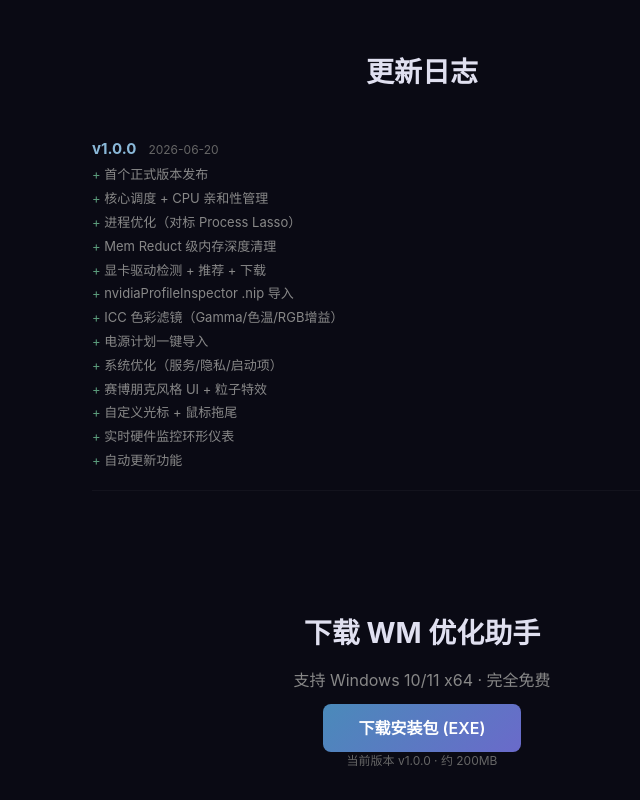
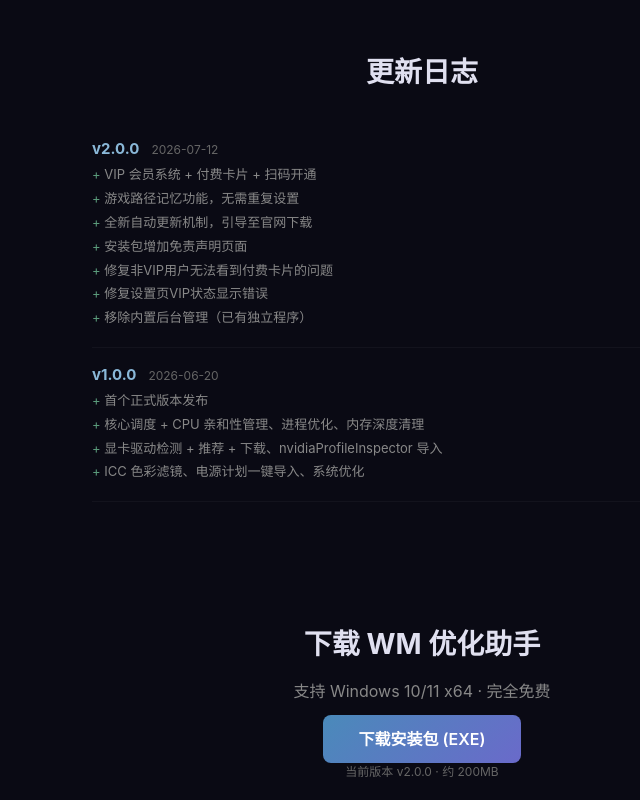
Before and after one commit to Oyrs-666/wm-optimizer, a plain HTML site: page index.html in a window 1280 px wide. Shown: the part 1300-2100 px from the top of the page, without its empty margins (218-858 px from the left). Drawn offline with Linux system fonts and the light colour scheme.

Commit message:
v2.0.0 官网更新：版本号、更新日志、下载链接

```diff
--- a/index.html
+++ b/index.html
@@ -71,7 +71,7 @@
 </nav>
 
 <section class="hero">
-  <div class="hero-tag">v1.0.0 · Windows 10/11</div>
+  <div class="hero-tag">v2.0.0 · Windows 10/11</div>
   <h1>WM 优化助手</h1>
   <p>一站式 Windows 性能调优工具。CPU 核心调度、进程优化、内存清理、显卡驱动管理、ICC 色彩滤镜——专为电竞玩家打造</p>
   <div class="hero-ad">用心调试专业优化 · 以性能表达用数据说话<br><span>—— 浩博电竞优化团队</span></div>
@@ -126,21 +126,24 @@
 <section class="changelog" id="changelog">
   <h2>更新日志</h2>
   	  <div class="cl-item">
+	    <span class="cl-version">v2.0.0</span><span class="cl-date">2026-07-12</span>
+	    <ul class="cl-changes">
+	      <li>VIP 会员系统 + 付费卡片 + 扫码开通</li>
+	      <li>游戏路径记忆功能，无需重复设置</li>
+	      <li>全新自动更新机制，引导至官网下载</li>
+	      <li>安装包增加免责声明页面</li>
+	      <li>修复非VIP用户无法看到付费卡片的问题</li>
+	      <li>修复设置页VIP状态显示错误</li>
+	      <li>移除内置后台管理（已有独立程序）</li>
+	    </ul>
+	  </div>
+	  <div class="cl-item">
 	    <span class="cl-version">v1.0.0</span><span class="cl-date">2026-06-20</span>
 	    <ul class="cl-changes">
 	      <li>首个正式版本发布</li>
-      <li>核心调度 + CPU 亲和性管理</li>
-      <li>进程优化（对标 Process Lasso）</li>
-      <li>Mem Reduct 级内存深度清理</li>
-      <li>显卡驱动检测 + 推荐 + 下载</li>
-      <li>nvidiaProfileInspector .nip 导入</li>
-      <li>ICC 色彩滤镜（Gamma/色温/RGB增益）</li>
-      <li>电源计划一键导入</li>
-      <li>系统优化（服务/隐私/启动项）</li>
-      <li>赛博朋克风格 UI + 粒子特效</li>
-      <li>自定义光标 + 鼠标拖尾</li>
-      <li>实时硬件监控环形仪表</li>
-      <li>自动更新功能</li>
+	      <li>核心调度 + CPU 亲和性管理、进程优化、内存深度清理</li>
+	      <li>显卡驱动检测 + 推荐 + 下载、nvidiaProfileInspector 导入</li>
+	      <li>ICC 色彩滤镜、电源计划一键导入、系统优化</li>
 	    </ul>
 	  </div>
 </section>
@@ -148,8 +151,8 @@
 <section id="download" style="text-align:center;padding:40px 20px 80px">
   <h2 style="font-size:28px;font-weight:700;color:#e0e0f0;margin-bottom:16px">下载 WM 优化助手</h2>
   <p style="color:#888;margin-bottom:24px">支持 Windows 10/11 x64 · 完全免费</p>
-  <a href="#" class="nav-btn" style="font-size:16px;padding:14px 36px;">下载安装包 (EXE)</a>
-  <p style="color:#666;font-size:12px;margin-top:12px">当前版本 v1.0.0 · 约 200MB</p>
+  <a href="https://github.com/Oyrs-666/wm-optimizer/releases/latest/download/WM优化助手-Setup-v2.0.0.exe" class="nav-btn" style="font-size:16px;padding:14px 36px;">下载安装包 (EXE)</a>
+  <p style="color:#666;font-size:12px;margin-top:12px">当前版本 v2.0.0 · 约 200MB</p>
 </section>
 
 <footer class="footer">
```
Also changed, not shown: changelog-new.html (added, +21 -0 lines). Lines whose indentation alone changed are shown as unchanged.
